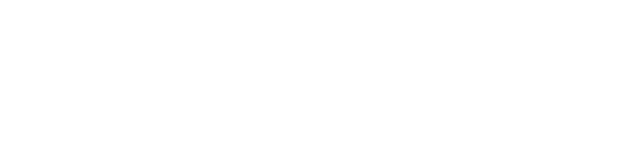
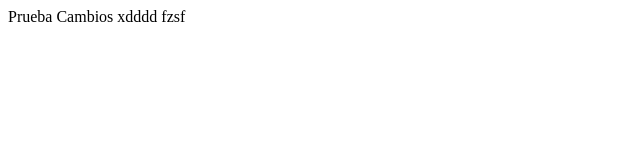
Before and after one commit to GabrielaDuoc/actividad_prueba, a plain HTML site: page index.html in a window 1280 px wide. Shown: the whole page, without its empty margins (0-640 px from the left). Drawn offline with Linux system fonts and the light colour scheme.

Commit message:
cambio 3

```diff
--- a/index.html
+++ b/index.html
@@ -1,9 +1,9 @@
-<html
+<html>
   <head>
-      <title> Actividad prueba git <title/>
+      <title> Actividad prueba git </title>
   </head>
   <body>
       Prueba
-      Cambios
+      Cambios xdddd fzsf
   </body>
 </html>
```
